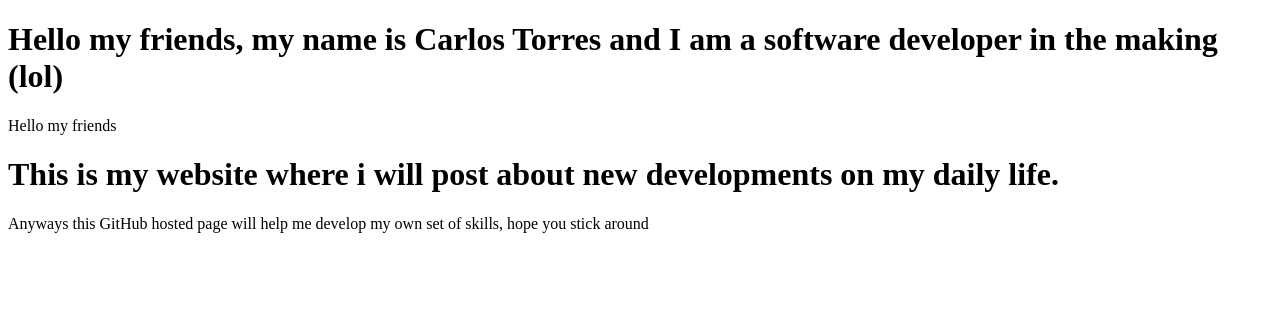
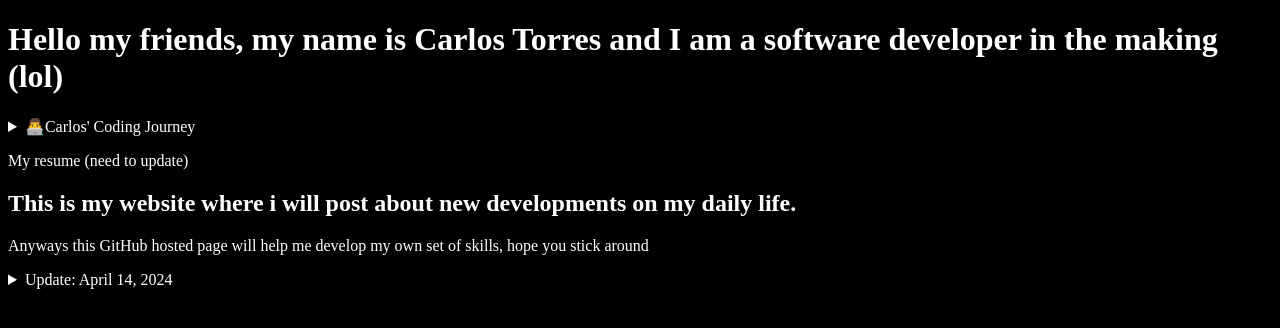
Before and after one commit to carlostorres18/carlostorres18.github.io, a plain HTML site: page index.html in a window 1280 px wide. Drawn offline with Linux system fonts and the light colour scheme.

Commit message:
New changes plus new website style

```diff
--- /dev/null
+++ b/app.css
@@ -0,0 +1,4 @@
+body{
+    color: white;
+    background-color: black;
+}
--- a/index.html
+++ b/index.html
@@ -2,11 +2,30 @@
 <html>
 <head>
     <title>Carlos Torres</title>
-    <h1>Hello my friends, my name is Carlos Torres and I am a software developer in the making (lol)</h1>
+    <link rel="stylesheet" href="app.css">
 </head>
 <body>
-    <p>Hello my friends</p>
-    <h1>This is my website where i will post about new developments on my daily life.</h1>
-    <p>Anyways this GitHub hosted page will help me develop my own set of skills, hope you stick around</p>
+    <div>
+        <h1>Hello my friends, my name is Carlos Torres and I am a software developer in the making (lol)</h1>
+        <details>
+            <summary>👨‍💻Carlos' Coding Journey</summary>
+            <p>I started learning about Programming in my senior year of High School, and was eager to learn more about it,
+            so I applied for University with Computer Science as my Major,
+            so far I have faced many hardships in this journey but so far I don't have any regrets. I am going to do my very best to have fun, and learn more about Programming.</p>
+        </details>
+    </div>
+    <div>
+        <p>My resume (need to update)</p>
+    </div>
+
+    <div>
+        <h2>This is my website where i will post about new developments on my daily life.</h2>
+        <p>Anyways this GitHub hosted page will help me develop my own set of skills, hope you stick around</p>
+        <details>
+            <summary>Update: April 14, 2024</summary>
+            <p>I started developing a desktop application using PyQt6, basically desktops development but with Python</p>
+            <p>The application is a password manager, something basic so I can get started on what I want to do</p>
+        </details>
+    </div>
 </body>
 </html>
```
